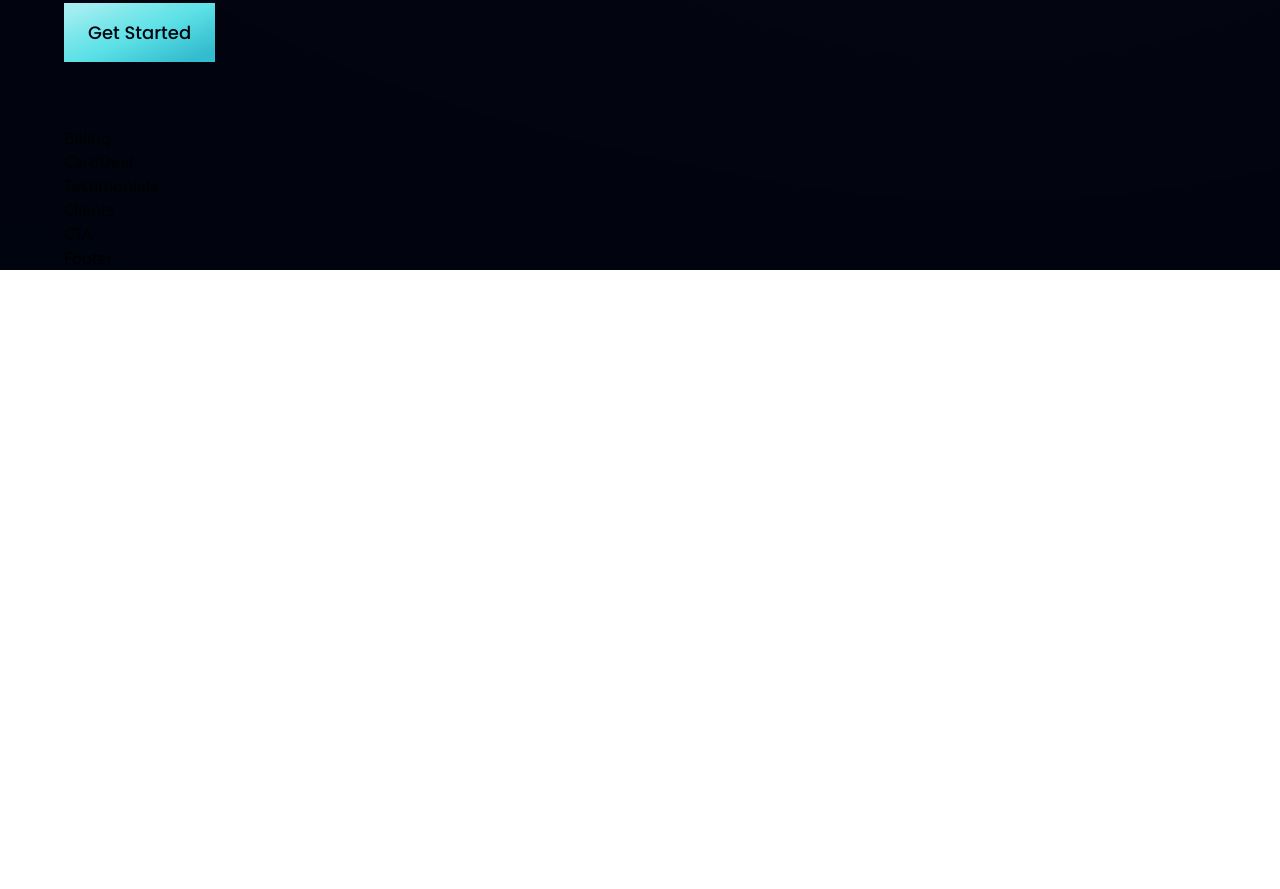
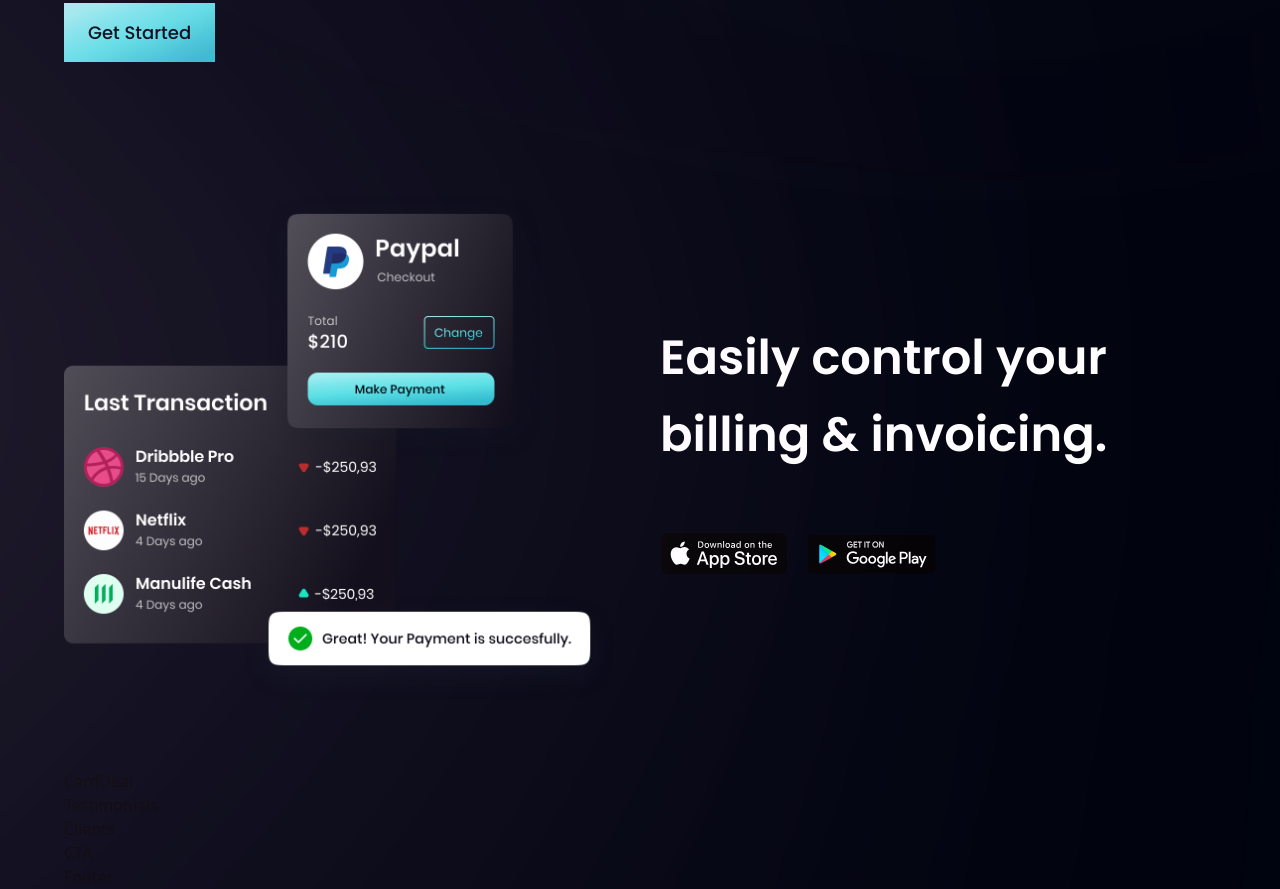
Before and after one commit to RafaGonzalezDev/bank_app, a React (Vite) app: page / in a window 1280 px wide. Shown: the part 1420-2309 px from the top of the page. Before the commit the page ends 1690 px from the top, so only its background shows below. Built offline with nearby package versions, Linux system fonts and the light colour scheme.

Commit message:
Billing finished.

```diff
--- a/src/components/Billing.jsx
+++ b/src/components/Billing.jsx
@@ -1,9 +1,28 @@
-import React from 'react'
+import React from 'react';
+import { apple, bill, google } from '../assets';
+import styles, { layout } from '../style';
 
 const Billing = () => {
-  return (
-    <div>Billing</div>
-  )
-}
+    return (
+        <section id="product" className={layout.sectionReverse}>
+            <div className={layout.sectionImgReverse}>
+                <img src={bill} alt="billing" className="w-[100%] h-[100%] relative z-[5]" />
+            </div>
 
-export default Billing
+            <div className="absolute z-[3] -left-1/2 top-50 w-[50%] h-[50%] rounded-full white__gradient" />
+            <div className="absolute z-[0] -left-1/2 bottom-50 w-[50%] h-[50%] rounded-full pink__gradient" />
+
+            <div className={layout.sectionInfo}>
+                <h2 className={styles.heading2}>Easily control your <br className='sm:block hidden' /> billing & invoicing.</h2>
+                <p className={`${styles.paragraph} max-w-[470] mt-5`}></p>
+
+                <div className='flex flex-row flex-wrap sm:mt-10 mt-6'>
+                    <img src={apple} alt="apple_store" className='w-[128px] h-[42px] object-contain mr-5 cursor-pointer' />
+                    <img src={google} alt="google_play" className='w-[128px] h-[42px] object-contain cursor-pointer' />
+                </div>
+            </div>
+        </section>
+    );
+};
+
+export default Billing;
```
